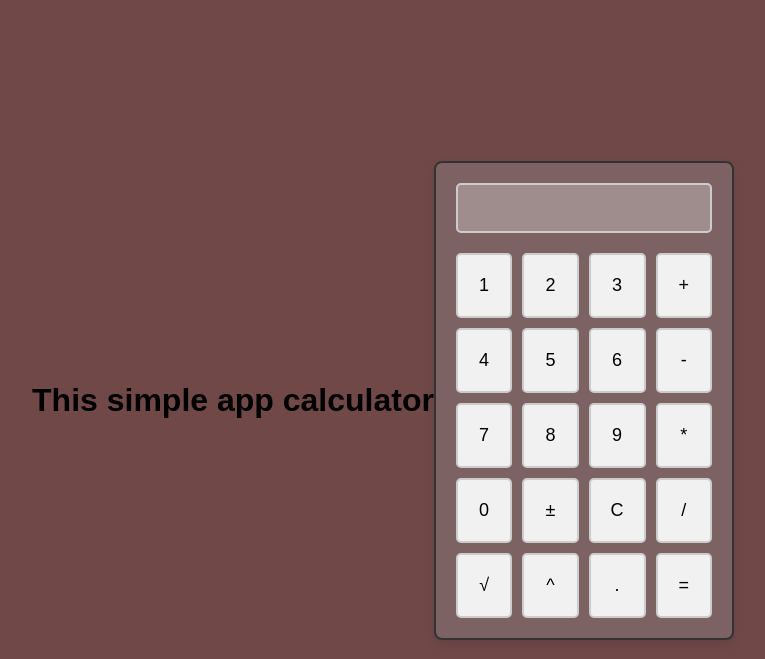
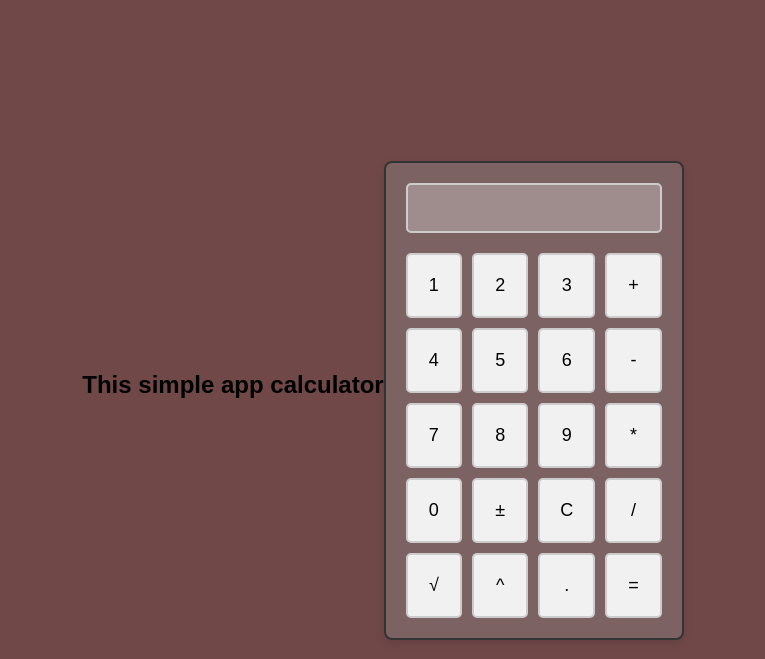
Before and after one commit to Deadspeak/azure-flask-app, a Flask app: page / in a window 1280 px wide. Shown: the top 659 px of the page, without its empty margins (257-1022 px from the left). Run offline with Flask 3, Linux system fonts and the light colour scheme.

Commit message:
Update styles.css

```diff
--- a/static/css/styles.css
+++ b/static/css/styles.css
@@ -60,3 +60,8 @@
 button:active {
     background-color: #ccc;
 }
+h1 {
+    text-align: center;
+    margin-bottom: 30px;
+    font-size: 24px;
+}
```
